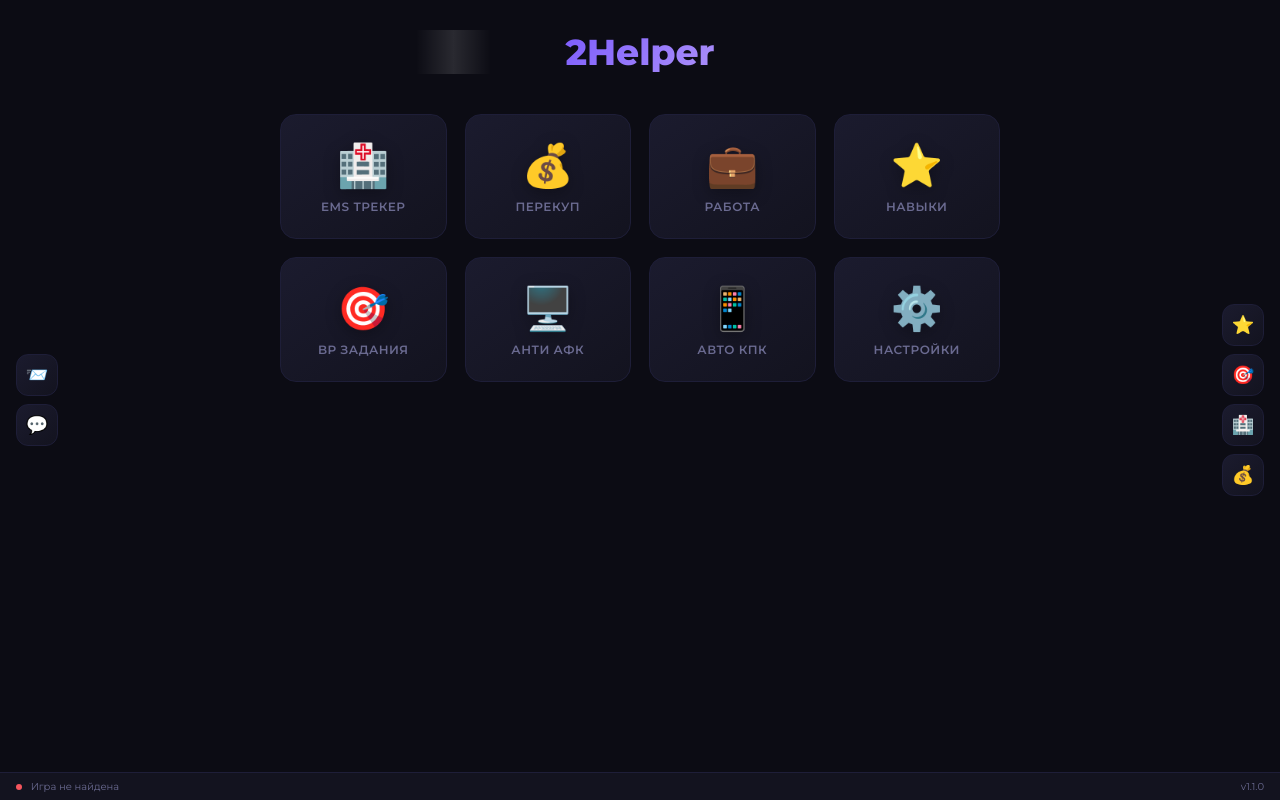
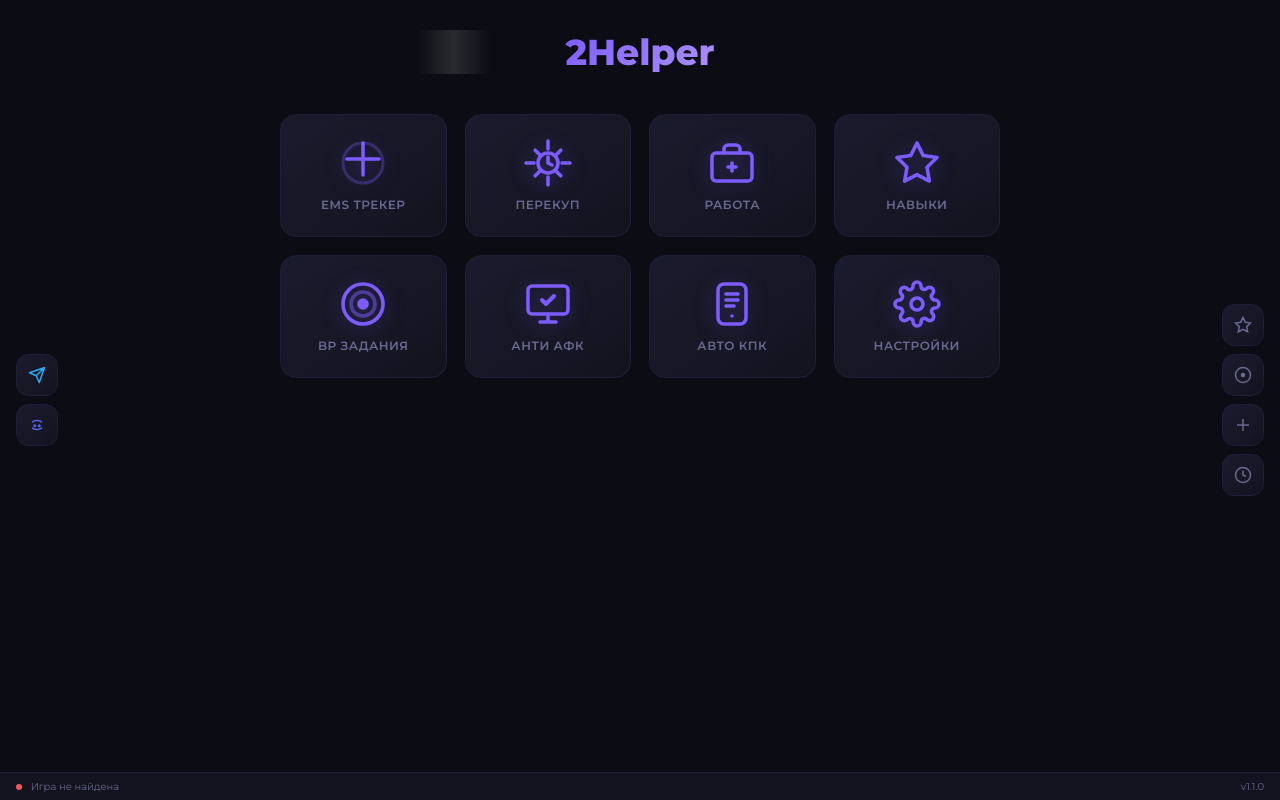
Before and after one commit to minato4kaYT/2Helper, a plain HTML site: page ui/index.html in a window 1280 px wide. Drawn offline with Linux system fonts and the light colour scheme.

Commit message:
Replace emoji icons with SVG icons (grid + sidebar)

```diff
--- a/ui/index.html
+++ b/ui/index.html
@@ -55,7 +55,9 @@ body{font-family:'Montserrat',system-ui,sans-serif;background:var(--bg);color:va
 .grid-item:hover{border-color:var(--accent);transform:translateY(-4px);box-shadow:0 12px 35px rgba(0,0,0,.5)}
 .grid-item:hover::before{opacity:1}
 .grid-item:active{transform:scale(.96)}
-.grid-icon{font-size:42px;margin-bottom:8px;position:relative;filter:drop-shadow(0 4px 8px rgba(0,0,0,.3))}
+.grid-icon{width:48px;height:48px;margin:0 auto 10px;position:relative;color:var(--accent);filter:drop-shadow(0 4px 10px rgba(124,92,252,.3))}
+.grid-icon svg{width:100%;height:100%}
+.grid-item:hover .grid-icon{color:#a78bfa;filter:drop-shadow(0 4px 16px rgba(124,92,252,.5))}
 .grid-label{font-size:12px;font-weight:600;color:var(--text2);position:relative;text-transform:uppercase;letter-spacing:.5px}
 
 /* Side buttons (like PulseBotz right sidebar) */
@@ -189,25 +191,49 @@ input:focus{border-color:var(--accent);box-shadow:0 0 0 3px var(--accent-g)}
     <div class="main-page">
       <div class="main-logo">2Helper</div>
       <div class="grid">
-        <div class="grid-item" onclick="openPage('ems')"><div class="grid-icon">🏥</div><div class="grid-label">EMS Трекер</div></div>
-        <div class="grid-item" onclick="openPage('resale')"><div class="grid-icon">💰</div><div class="grid-label">Перекуп</div></div>
-        <div class="grid-item" onclick="openPage('work')"><div class="grid-icon">💼</div><div class="grid-label">Работа</div></div>
-        <div class="grid-item" onclick="openPage('skills')"><div class="grid-icon">⭐</div><div class="grid-label">Навыки</div></div>
-        <div class="grid-item" onclick="openPage('bp')"><div class="grid-icon">🎯</div><div class="grid-label">BP Задания</div></div>
-        <div class="grid-item" onclick="openPage('antiafk')"><div class="grid-icon">🖥️</div><div class="grid-label">Анти АФК</div></div>
-        <div class="grid-item" onclick="openPage('autokpk')"><div class="grid-icon">📱</div><div class="grid-label">Авто КПК</div></div>
-        <div class="grid-item" onclick="openPage('settings')"><div class="grid-icon">⚙️</div><div class="grid-label">Настройки</div></div>
+        <div class="grid-item" onclick="openPage('ems')">
+          <div class="grid-icon"><svg viewBox="0 0 24 24" fill="none" stroke="currentColor" stroke-width="1.8" stroke-linecap="round" stroke-linejoin="round"><path d="M12 2v8m0 0v8m0-8h8m-8 0H4"/><circle cx="12" cy="12" r="10" stroke-width="1.5" opacity=".3"/></svg></div>
+          <div class="grid-label">EMS Трекер</div>
+        </div>
+        <div class="grid-item" onclick="openPage('resale')">
+          <div class="grid-icon"><svg viewBox="0 0 24 24" fill="none" stroke="currentColor" stroke-width="1.8" stroke-linecap="round" stroke-linejoin="round"><path d="M12 1v4m0 14v4M5.6 5.6l2.8 2.8m7.2 7.2 2.8 2.8M1 12h4m14 0h4M5.6 18.4l2.8-2.8m7.2-7.2 2.8-2.8"/><circle cx="12" cy="12" r="5"/><path d="M12 9v3l2 1"/></svg></div>
+          <div class="grid-label">Перекуп</div>
+        </div>
+        <div class="grid-item" onclick="openPage('work')">
+          <div class="grid-icon"><svg viewBox="0 0 24 24" fill="none" stroke="currentColor" stroke-width="1.8" stroke-linecap="round" stroke-linejoin="round"><rect x="2" y="7" width="20" height="14" rx="2"/><path d="M16 7V5a2 2 0 0 0-2-2h-4a2 2 0 0 0-2 2v2"/><path d="M12 12v4m-2-2h4"/></svg></div>
+          <div class="grid-label">Работа</div>
+        </div>
+        <div class="grid-item" onclick="openPage('skills')">
+          <div class="grid-icon"><svg viewBox="0 0 24 24" fill="none" stroke="currentColor" stroke-width="1.8" stroke-linecap="round" stroke-linejoin="round"><polygon points="12 2 15.09 8.26 22 9.27 17 14.14 18.18 21.02 12 17.77 5.82 21.02 7 14.14 2 9.27 8.91 8.26 12 2"/></svg></div>
+          <div class="grid-label">Навыки</div>
+        </div>
+        <div class="grid-item" onclick="openPage('bp')">
+          <div class="grid-icon"><svg viewBox="0 0 24 24" fill="none" stroke="currentColor" stroke-width="1.8" stroke-linecap="round" stroke-linejoin="round"><circle cx="12" cy="12" r="10"/><circle cx="12" cy="12" r="6" opacity=".5"/><circle cx="12" cy="12" r="2" fill="currentColor"/></svg></div>
+          <div class="grid-label">BP Задания</div>
+        </div>
+        <div class="grid-item" onclick="openPage('antiafk')">
+          <div class="grid-icon"><svg viewBox="0 0 24 24" fill="none" stroke="currentColor" stroke-width="1.8" stroke-linecap="round" stroke-linejoin="round"><rect x="2" y="3" width="20" height="14" rx="2"/><path d="M8 21h8m-4-4v4"/><path d="M9 10l2 2 4-4" stroke-width="2"/></svg></div>
+          <div class="grid-label">Анти АФК</div>
+        </div>
+        <div class="grid-item" onclick="openPage('autokpk')">
+          <div class="grid-icon"><svg viewBox="0 0 24 24" fill="none" stroke="currentColor" stroke-width="1.8" stroke-linecap="round" stroke-linejoin="round"><rect x="5" y="2" width="14" height="20" rx="3"/><path d="M12 18h.01"/><path d="M9 7h6m-6 3h6m-6 3h4"/></svg></div>
+          <div class="grid-label">Авто КПК</div>
+        </div>
+        <div class="grid-item" onclick="openPage('settings')">
+          <div class="grid-icon"><svg viewBox="0 0 24 24" fill="none" stroke="currentColor" stroke-width="1.8" stroke-linecap="round" stroke-linejoin="round"><circle cx="12" cy="12" r="3"/><path d="M19.4 15a1.65 1.65 0 0 0 .33 1.82l.06.06a2 2 0 1 1-2.83 2.83l-.06-.06a1.65 1.65 0 0 0-1.82-.33 1.65 1.65 0 0 0-1 1.51V21a2 2 0 0 1-4 0v-.09A1.65 1.65 0 0 0 9 19.4a1.65 1.65 0 0 0-1.82.33l-.06.06a2 2 0 1 1-2.83-2.83l.06-.06A1.65 1.65 0 0 0 4.68 15a1.65 1.65 0 0 0-1.51-1H3a2 2 0 0 1 0-4h.09A1.65 1.65 0 0 0 4.6 9a1.65 1.65 0 0 0-.33-1.82l-.06-.06a2 2 0 1 1 2.83-2.83l.06.06A1.65 1.65 0 0 0 9 4.68a1.65 1.65 0 0 0 1-1.51V3a2 2 0 0 1 4 0v.09a1.65 1.65 0 0 0 1 1.51 1.65 1.65 0 0 0 1.82-.33l.06-.06a2 2 0 1 1 2.83 2.83l-.06.06A1.65 1.65 0 0 0 19.4 9a1.65 1.65 0 0 0 1.51 1H21a2 2 0 0 1 0 4h-.09a1.65 1.65 0 0 0-1.51 1z"/></svg></div>
+          <div class="grid-label">Настройки</div>
+        </div>
       </div>
     </div>
     <div class="social-btns">
-      <div class="side-btn" title="Telegram">📨</div>
-      <div class="side-btn" title="Discord">💬</div>
+      <div class="side-btn" title="Telegram"><svg viewBox="0 0 24 24" width="18" height="18" fill="none" stroke="#2AABEE" stroke-width="2" stroke-linecap="round" stroke-linejoin="round"><path d="M22 2L11 13M22 2l-7 20-4-9-9-4 20-7z"/></svg></div>
+      <div class="side-btn" title="Discord"><svg viewBox="0 0 24 24" width="18" height="18" fill="none" stroke="#5865F2" stroke-width="2" stroke-linecap="round" stroke-linejoin="round"><path d="M9 12a1 1 0 1 0 0 2 1 1 0 0 0 0-2zm6 0a1 1 0 1 0 0 2 1 1 0 0 0 0-2z"/><path d="M18 8s-1.5-2-6-2-6 2-6 2"/><path d="M18 16s-1.5 2-6 2-6-2-6-2"/></svg></div>
     </div>
     <div class="side-btns">
-      <div class="side-btn" onclick="openPage('skills')" title="Навыки">⭐</div>
-      <div class="side-btn" onclick="openPage('bp')" title="BP">🎯</div>
-      <div class="side-btn" onclick="openPage('ems')" title="EMS">🏥</div>
-      <div class="side-btn" onclick="openPage('resale')" title="Перекуп">💰</div>
+      <div class="side-btn" onclick="openPage('skills')" title="Навыки"><svg viewBox="0 0 24 24" width="18" height="18" fill="none" stroke="currentColor" stroke-width="2"><polygon points="12 2 15.09 8.26 22 9.27 17 14.14 18.18 21.02 12 17.77 5.82 21.02 7 14.14 2 9.27 8.91 8.26 12 2"/></svg></div>
+      <div class="side-btn" onclick="openPage('bp')" title="BP"><svg viewBox="0 0 24 24" width="18" height="18" fill="none" stroke="currentColor" stroke-width="2"><circle cx="12" cy="12" r="10"/><circle cx="12" cy="12" r="2" fill="currentColor"/></svg></div>
+      <div class="side-btn" onclick="openPage('ems')" title="EMS"><svg viewBox="0 0 24 24" width="18" height="18" fill="none" stroke="currentColor" stroke-width="2"><path d="M12 4v8m0 0v8m0-8h8m-8 0H4"/></svg></div>
+      <div class="side-btn" onclick="openPage('resale')" title="Перекуп"><svg viewBox="0 0 24 24" width="18" height="18" fill="none" stroke="currentColor" stroke-width="2"><circle cx="12" cy="12" r="10"/><path d="M12 6v6l4 2"/></svg></div>
     </div>
   </div>
 
```
